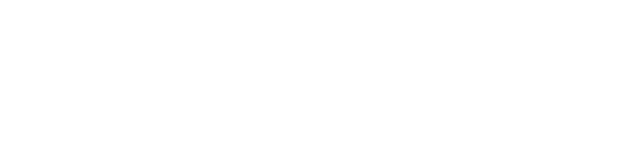
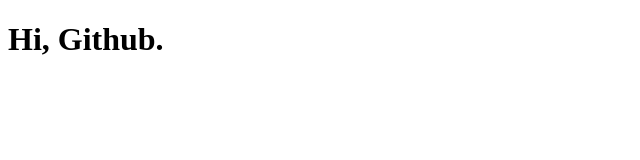
Before and after one commit to JJAYTEST/Day2-Project1, a plain HTML site: page index.html in a window 1280 px wide. Shown: the whole page, without its empty margins (0-640 px from the left). Drawn offline with Linux system fonts and the light colour scheme.

Commit message:
แก้ไข้ index

```diff
--- a/index.html
+++ b/index.html
@@ -6,5 +6,7 @@
 </head>
 <body>
 
+<h1>Hi, Github.</h1>
+
 </body>
 </html>
```
